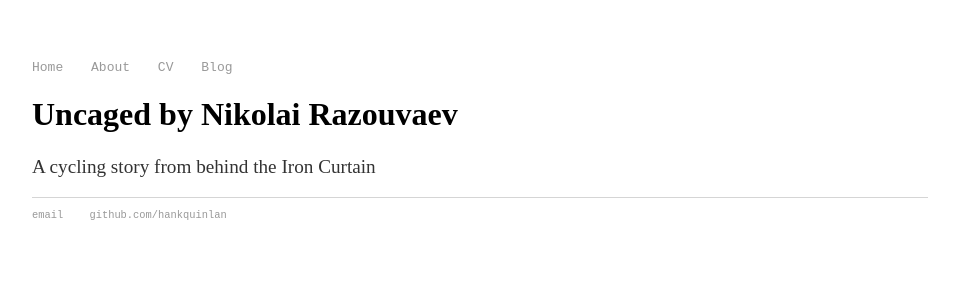
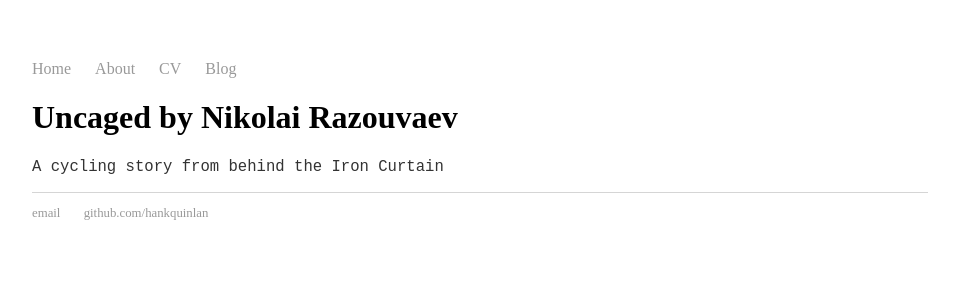
Before and after one commit to nkrzv/nkrzv.github.io, a Jekyll site: the page built from index.html, in a window 1280 px wide. Shown: the top 300 px of the page, without its empty margins (160-1119 px from the left). Built offline with Jekyll 4.4.1, drawn with Linux system fonts in a browser that asks for light colours.

Commit message:
Update main.css

```diff
--- a/css/main.css
+++ b/css/main.css
@@ -3,7 +3,7 @@ body {
     width: 70%;
 }
 nav ul, footer ul {
-    font-family: monospace;
+    font-family: 'Sans-Serif';
     padding: 0px;
     list-style: none;
     font-weight: normal;
@@ -28,6 +28,7 @@ p {
     font-size: 1.2em;
     line-height: 1.2em;
     color: #333;
+    font-family: monospace;
 }
 footer {
     border-top: 1px solid #d5d5d5;
```
